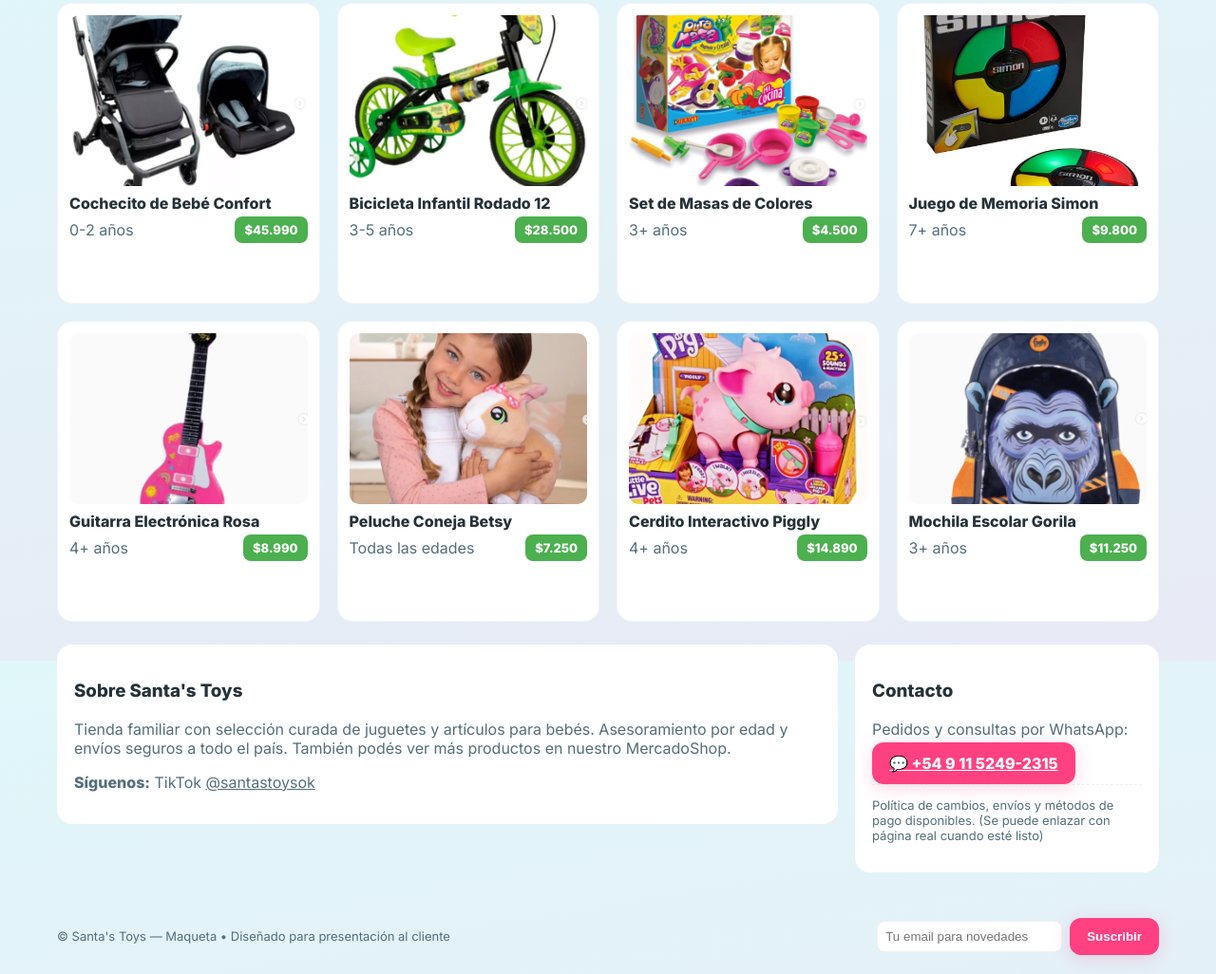
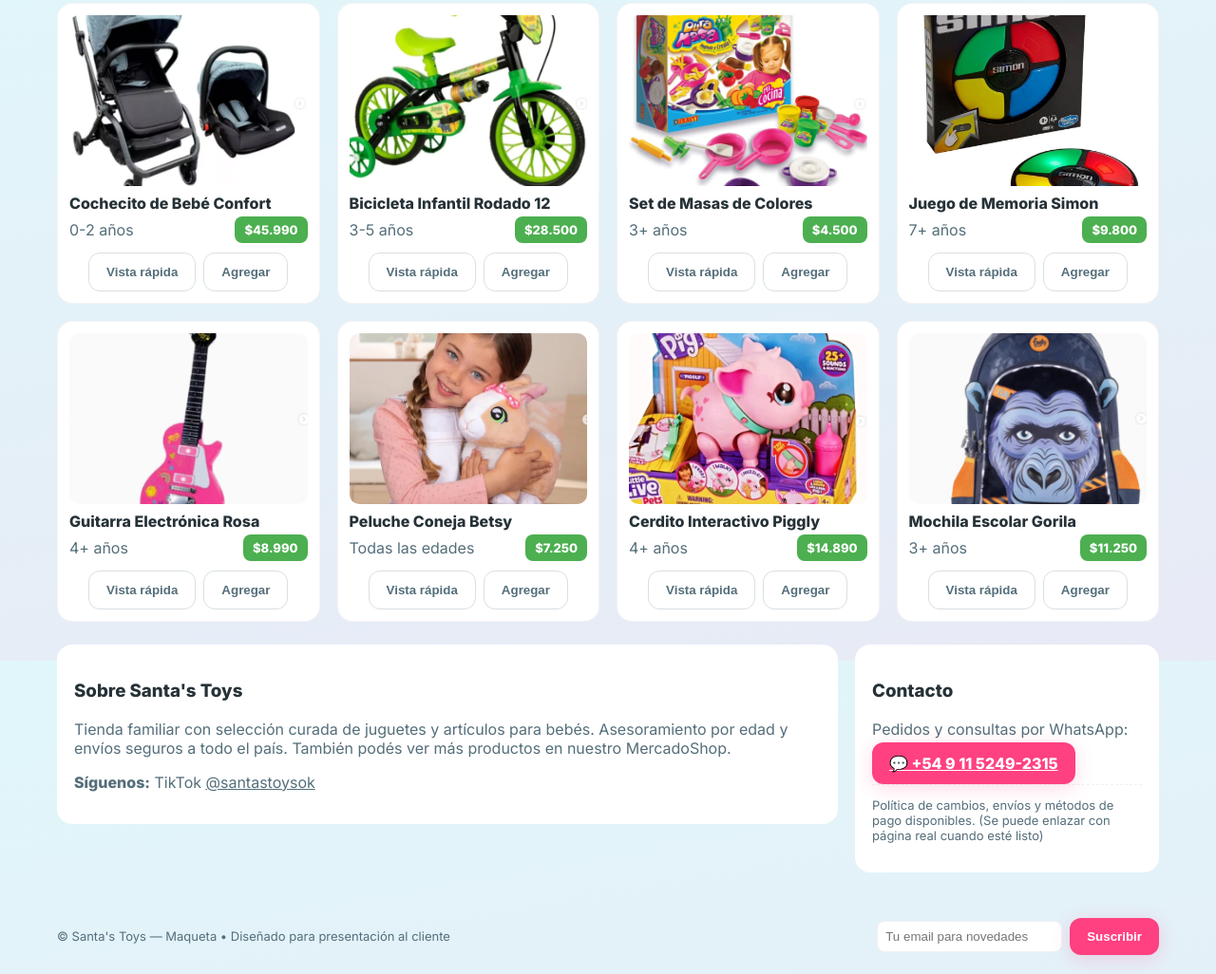
Before and after one commit to OGabrielSosa/SantaToys, a plain HTML site: page index.html in a window 1280 px wide. Shown: the part 904-1930 px from the top of the page at 95% size. Drawn offline with Linux system fonts and the light colour scheme.

Commit message:
correcciones

```diff
--- a/index.html
+++ b/index.html
@@ -86,12 +86,17 @@
       box-shadow: 0 8px 25px rgba(0,0,0,0.1); border: 1px solid rgba(255,255,255,0.2);
       width: 100%; max-width: 500px;
     }
-    .search input{flex:1; border:0; background:transparent; padding:10px; font-size:15px; outline:none; color:white}
+    .search input{flex:1; border:0; background:transparent; padding:10px; font-size:15px; outline:none; color:white; text-shadow: 0 1px 3px rgba(0,0,0,0.2);}
     .search input::placeholder { color: rgba(255,255,255,0.7); }
     .cta-row{display:flex; gap:12px; margin-top:24px}
     .btn{padding:12px 18px; border-radius:12px; border:0; cursor:pointer; font-weight:700; transition: transform .15s, box-shadow .15s;}
     .btn.primary{background: var(--accent); color:white; box-shadow: 0 4px 20px rgba(255, 64, 129, 0.2);}
-    .btn.ghost{background:var(--glass); border:1px solid rgba(255,255,255,0.2); color:white;}
+    .hero .btn.ghost{background:var(--glass); border:1px solid rgba(255,255,255,0.2); color:white; text-shadow: 0 1px 3px rgba(0,0,0,0.2);}
+    .btn.ghost {
+      background: transparent;
+      border: 1px solid #d8dfe4;
+      color: var(--muted);
+    }
     .btn:hover{transform: translateY(-2px); box-shadow: 0 8px 25px rgba(255, 64, 129, 0.25);}
 
     /* Right hero sample cards */
@@ -353,7 +358,7 @@
           <img src="imagenes/cochebebe.png" alt="Cochecito de Bebé Confort">
           <h3>Cochecito de Bebé Confort</h3>
           <div class="meta"><div class="muted">0-2 años</div><div class="tag">$45.990</div></div>
-          <div style="display:flex;gap:8px;margin-top:10px">
+          <div style="display:flex;gap:8px;margin-top:10px;justify-content:center">
             <button class="btn ghost quick" data-id="p1">Vista rápida</button>
             <button class="btn ghost add" data-id="p1">Agregar</button>
           </div>
@@ -363,7 +368,7 @@
           <img src="imagenes/bici.png" alt="Bicicleta Infantil Rodado 12">
           <h3>Bicicleta Infantil Rodado 12</h3>
           <div class="meta"><div class="muted">3-5 años</div><div class="tag">$28.500</div></div>
-          <div style="display:flex;gap:8px;margin-top:10px">
+          <div style="display:flex;gap:8px;margin-top:10px;justify-content:center">
             <button class="btn ghost quick" data-id="p2">Vista rápida</button>
             <button class="btn ghost add" data-id="p2">Agregar</button>
           </div>
@@ -373,7 +378,7 @@
           <img src="imagenes/masa.png" alt="Set de Masas de Colores">
           <h3>Set de Masas de Colores</h3>
           <div class="meta"><div class="muted">3+ años</div><div class="tag">$4.500</div></div>
-          <div style="display:flex;gap:8px;margin-top:10px">
+          <div style="display:flex;gap:8px;margin-top:10px;justify-content:center">
             <button class="btn ghost quick" data-id="p3">Vista rápida</button>
             <button class="btn ghost add" data-id="p3">Agregar</button>
           </div>
@@ -383,7 +388,7 @@
           <img src="imagenes/simon.png" alt="Juego de Memoria Simon">
           <h3>Juego de Memoria Simon</h3>
           <div class="meta"><div class="muted">7+ años</div><div class="tag">$9.800</div></div>
-          <div style="display:flex;gap:8px;margin-top:10px">
+          <div style="display:flex;gap:8px;margin-top:10px;justify-content:center">
             <button class="btn ghost quick" data-id="p4">Vista rápida</button>
             <button class="btn ghost add" data-id="p4">Agregar</button>
           </div>
@@ -393,7 +398,7 @@
           <img src="imagenes/guitarra.png" alt="Guitarra Electrónica Rosa">
           <h3>Guitarra Electrónica Rosa</h3>
           <div class="meta"><div class="muted">4+ años</div><div class="tag">$8.990</div></div>
-          <div style="display:flex;gap:8px;margin-top:10px">
+          <div style="display:flex;gap:8px;margin-top:10px;justify-content:center">
             <button class="btn ghost quick" data-id="p5">Vista rápida</button>
             <button class="btn ghost add" data-id="p5">Agregar</button>
           </div>
@@ -403,7 +408,7 @@
           <img src="imagenes/coneja.png" alt="Peluche Coneja Betsy">
           <h3>Peluche Coneja Betsy</h3>
           <div class="meta"><div class="muted">Todas las edades</div><div class="tag">$7.250</div></div>
-          <div style="display:flex;gap:8px;margin-top:10px">
+          <div style="display:flex;gap:8px;margin-top:10px;justify-content:center">
             <button class="btn ghost quick" data-id="p6">Vista rápida</button>
             <button class="btn ghost add" data-id="p6">Agregar</button>
           </div>
@@ -413,7 +418,7 @@
           <img src="imagenes/pig.png" alt="Cerdito Interactivo Piggly">
           <h3>Cerdito Interactivo Piggly</h3>
           <div class="meta"><div class="muted">4+ años</div><div class="tag">$14.890</div></div>
-          <div style="display:flex;gap:8px;margin-top:10px">
+          <div style="display:flex;gap:8px;margin-top:10px;justify-content:center">
             <button class="btn ghost quick" data-id="p7">Vista rápida</button>
             <button class="btn ghost add" data-id="p7">Agregar</button>
           </div>
@@ -423,7 +428,7 @@
           <img src="imagenes/mochila.png" alt="Mochila Escolar Gorila">
           <h3>Mochila Escolar Gorila</h3>
           <div class="meta"><div class="muted">3+ años</div><div class="tag">$11.250</div></div>
-          <div style="display:flex;gap:8px;margin-top:10px">
+          <div style="display:flex;gap:8px;margin-top:10px;justify-content:center">
             <button class="btn ghost quick" data-id="p8">Vista rápida</button>
             <button class="btn ghost add" data-id="p8">Agregar</button>
           </div>
```
